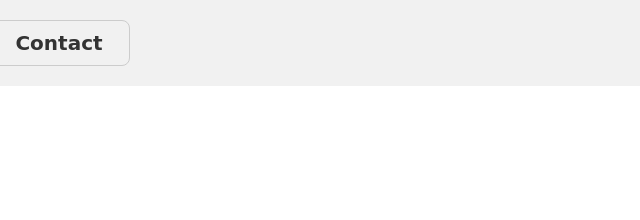
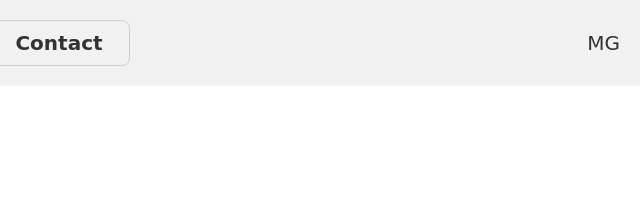
Before and after one commit to modaglow/modaglow.github.com, a plain HTML site: page index.html in a window 1280 px wide. Shown: the top 220 px of the page, 640-1280 px from the left. Drawn offline with Linux system fonts and the light colour scheme.

Commit message:
Update index.html

```diff
--- a/index.html
+++ b/index.html
@@ -1,12 +1,15 @@
 <!DOCTYPE html>
 <html>
+
 <head>
     <title>ModaGlow.it</title>
     <link rel="stylesheet" type="text/css" href="styles.css">
 </head>
+
 <body>
     <header>
         <nav>
+            <div class="logo">MG</div>
             <ul>
                 <li><a href="#">Accueil</a></li>
                 <li><a href="#">Boutique</a></li>
@@ -22,13 +25,19 @@
         <p>Découvrez les dernières tendances et trouvez votre style unique.</p>
 
         <h2>Notre mission</h2>
-    <p>Nous sommes déterminés à vous offrir une expérience de shopping exceptionnelle. Notre équipe de stylistes talentueux sélectionne avec soin les pièces les plus en vogue pour vous aider à créer des tenues élégantes et audacieuses.</p>
+        <p>Nous sommes déterminés à vous offrir une expérience de shopping exceptionnelle. Notre équipe de stylistes
+            talentueux sélectionne avec soin les pièces les plus en vogue pour vous aider à créer des tenues élégantes
+            et audacieuses.</p>
 
         <h2>Nos collections</h2>
-    <p>Explorez nos différentes collections et trouvez l'inspiration pour votre prochaine tenue. Que vous recherchiez des vêtements de soirée glamour, des tenues décontractées pour le quotidien ou des accessoires tendance, nous avons tout ce dont vous avez besoin.</p>
+        <p>Explorez nos différentes collections et trouvez l'inspiration pour votre prochaine tenue. Que vous
+            recherchiez des vêtements de soirée glamour, des tenues décontractées pour le quotidien ou des accessoires
+            tendance, nous avons tout ce dont vous avez besoin.</p>
 
         <h2>Contactez-nous</h2>
-    <p>N'hésitez pas à nous contacter pour toute question, suggestion ou demande d'assistance. Notre équipe est là pour vous aider et vous offrir un service clientèle de première classe.</p>
+        <p>N'hésitez pas à nous contacter pour toute question, suggestion ou demande d'assistance. Notre équipe est là
+            pour vous aider et vous offrir un service clientèle de première classe.</p>
     </main>
 </body>
+
 </html>
```
Lines whose indentation alone changed are shown as unchanged.
